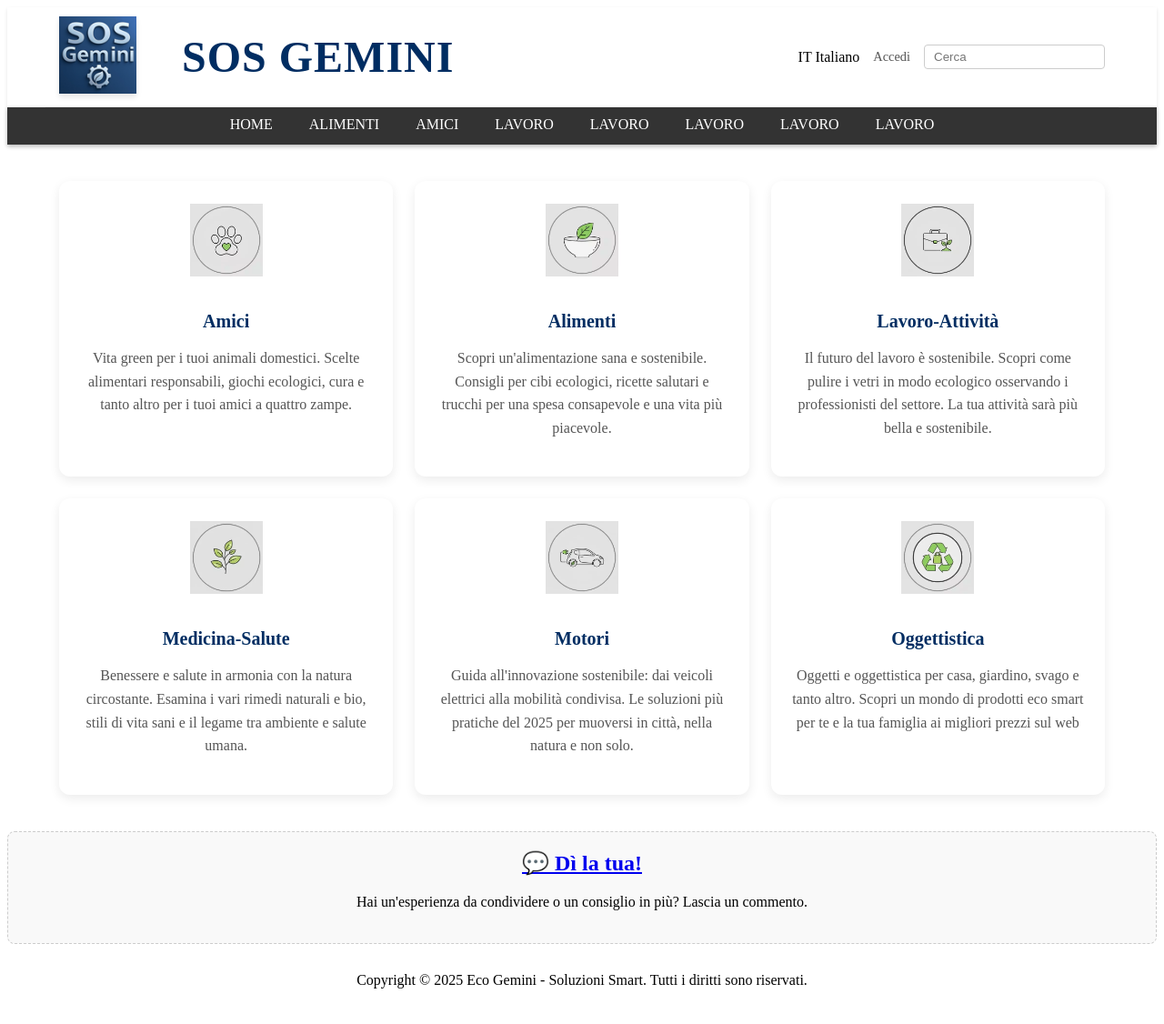
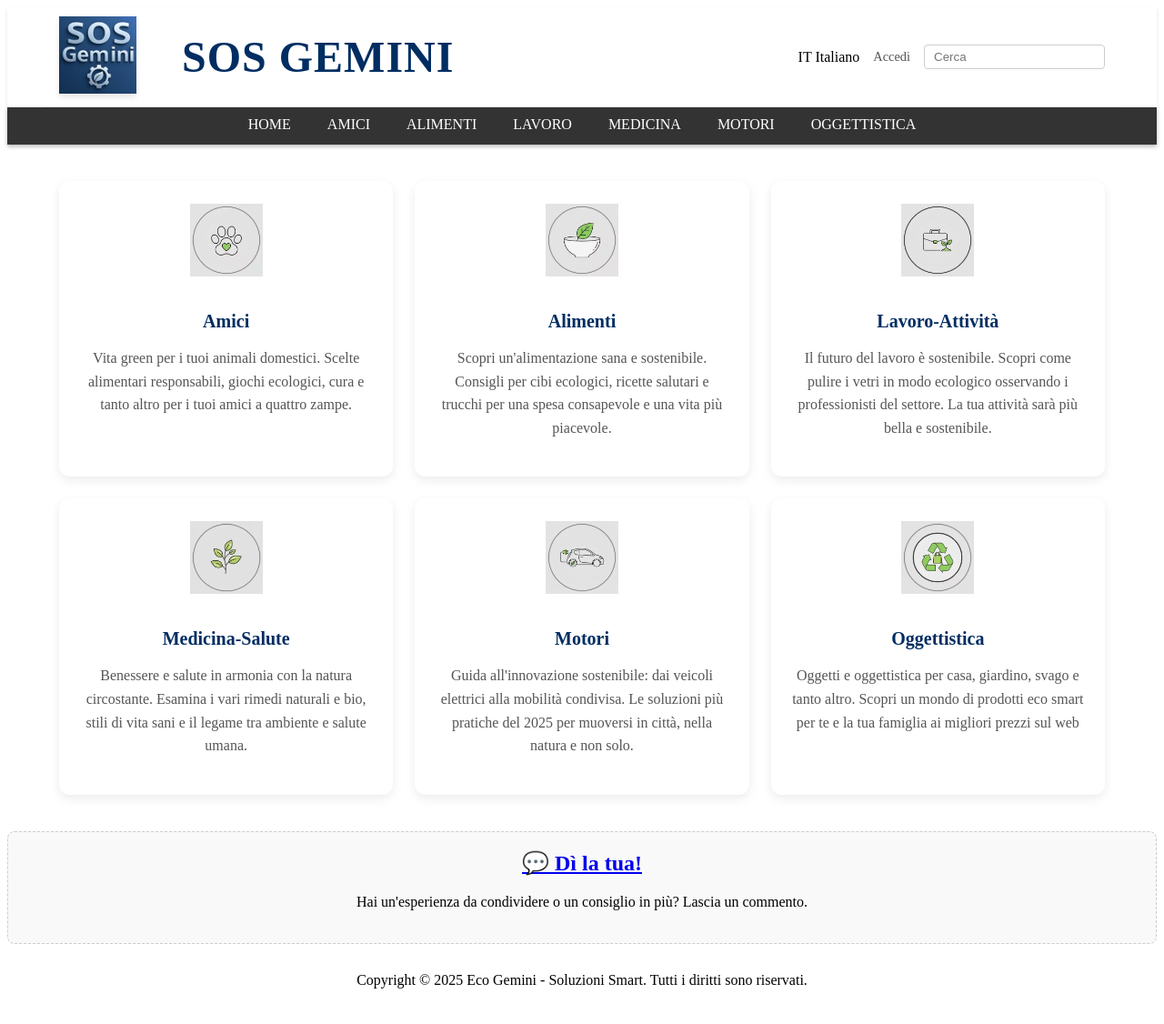
Before and after one commit to sosgemini/sosgemini.github.io, a Jekyll site: the page built from index.html, in a window 1280 px wide. Shown: the whole page at 91% size. Built offline with Jekyll 4.4.1, drawn with Linux system fonts in a browser that asks for light colours.

Commit message:
Update header.html

```diff
--- a/_includes/header.html
+++ b/_includes/header.html
@@ -19,13 +19,12 @@
     <div class="nav-content-wrapper">
       <ul class="nav-list">
         <li><a href="{{ site.baseurl }}/">HOME</a></li>
-        <li><a href="{{ site.baseurl }}/cosa-facciamo/">ALIMENTI</a></li>
-        <li><a href="{{ site.baseurl }}/guida-digitale/">AMICI</a></li>
+        <li><a href="{{ site.baseurl }}/cosa-facciamo/">AMICI</a></li>
+        <li><a href="{{ site.baseurl }}/guida-digitale/">ALIMENTI</a></li>
         <li><a href="{{ site.baseurl }}/chi-siamo/">LAVORO</a></li>
-        <li><a href="{{ site.baseurl }}/chi-siamo/">LAVORO</a></li>
-        <li><a href="{{ site.baseurl }}/chi-siamo/">LAVORO</a></li>
-        <li><a href="{{ site.baseurl }}/chi-siamo/">LAVORO</a></li>
-        <li><a href="{{ site.baseurl }}/chi-siamo/">LAVORO</a></li>
+        <li><a href="{{ site.baseurl }}/chi-siamo/">MEDICINA</a></li>
+        <li><a href="{{ site.baseurl }}/chi-siamo/">MOTORI</a></li>
+        <li><a href="{{ site.baseurl }}/chi-siamo/">OGGETTISTICA</a></li>
       </ul>
     </div>
   </nav>
```
